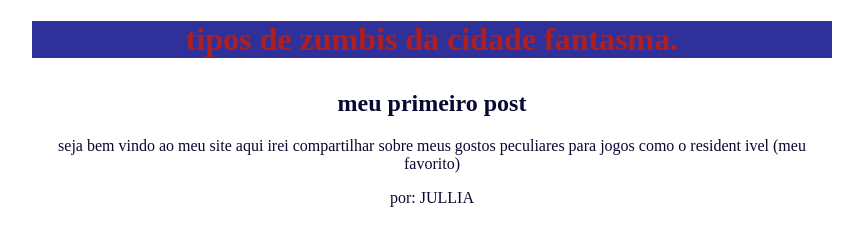
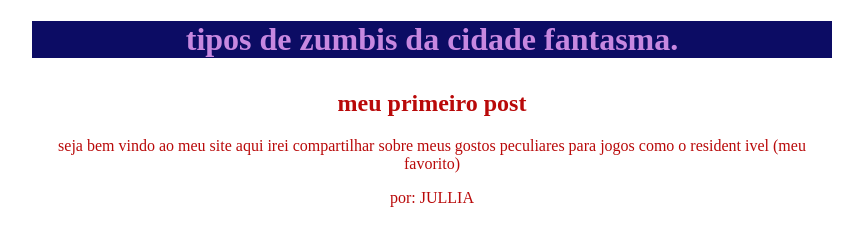
Before and after one commit to julliacardoso-create/Leon-S-kennedy, a plain HTML site: page index.html in a window 1280 px wide. Shown: the whole page, without its empty margins (208-1071 px from the left). Drawn offline with Linux system fonts and the light colour scheme.

Commit message:
ultimo salvamento

```diff
--- a/index.html
+++ b/index.html
@@ -6,8 +6,8 @@
     <title> JULLIA RAFAELLA,RESIDENT EVIL </title>
     <style>
         header{
-            background-color: rgb(48, 48, 154);
-            color: rgb(175, 31, 31);
+            background-color: rgb(12, 12, 100);
+            color: rgb(199, 136, 224);
             text-align: center;
             max-width: 800px;
             margin: 0 auto;
@@ -15,7 +15,7 @@
 
         main{
             background-color: white;
-            color: rgb(8, 8, 49);
+            color: rgb(185, 9, 9);
             text-align: center;
             max-width: 800px;
             margin: 0 auto;
```
